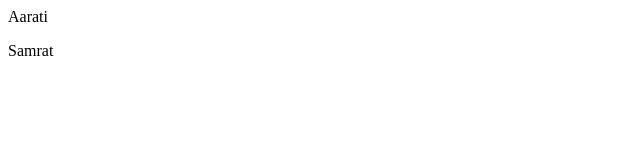
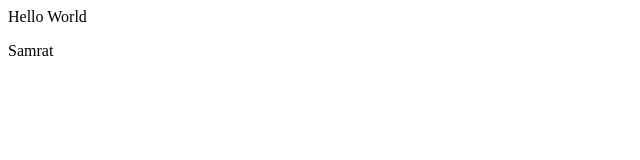
Before and after one commit to samratyeager/samrat.projects, a plain HTML site: page index.html in a window 1280 px wide. Shown: the full height of the page, 0-640 px from the left. Drawn offline with Linux system fonts and the light colour scheme.

Commit message:
index.html

```diff
--- a/index.html
+++ b/index.html
@@ -6,7 +6,7 @@
     <title>Document</title>
 </head>
 <body>
-    <div>Aarati</div>
+    <div>Hello World</div>
     <p>Samrat</p>
 </body>
 </html>
```
